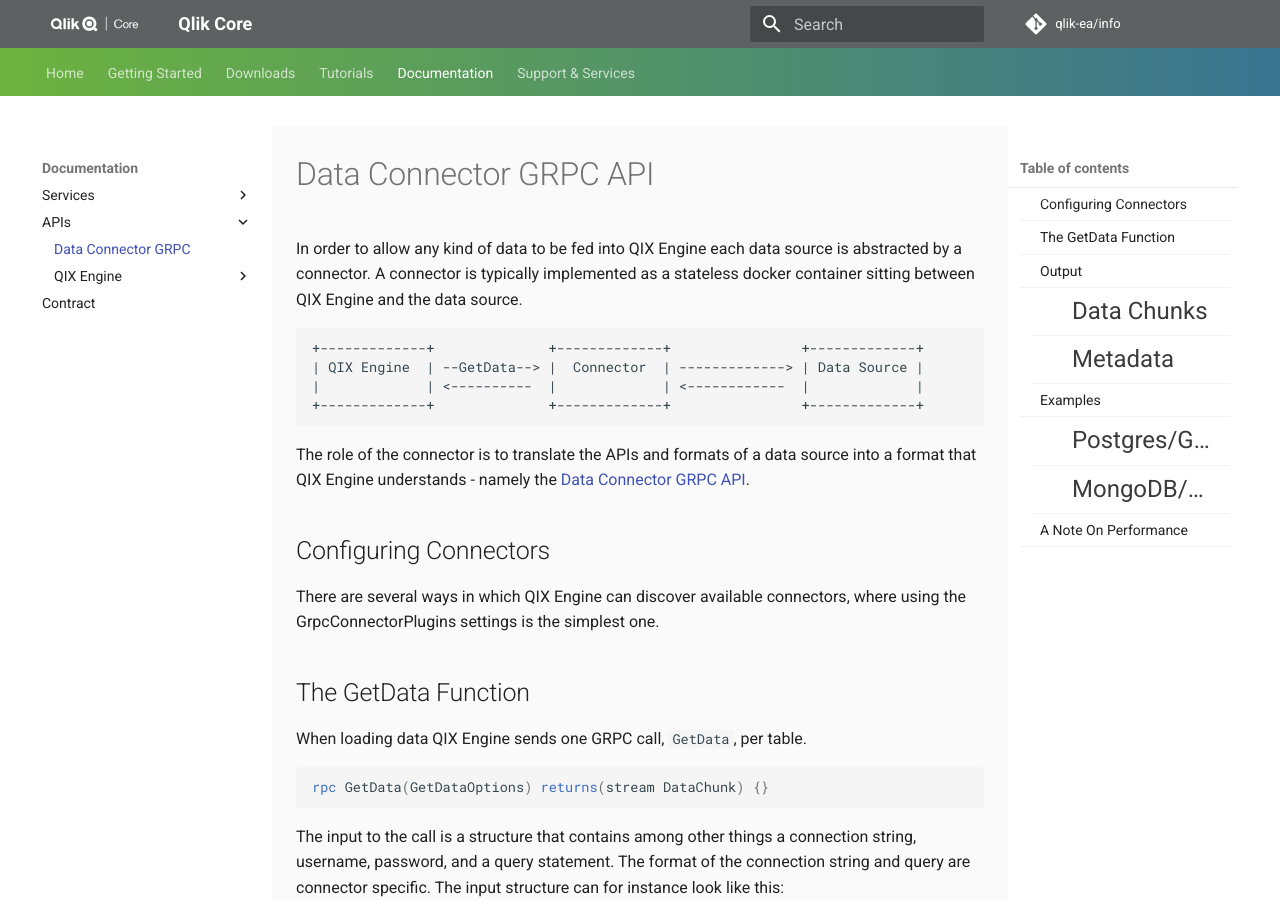
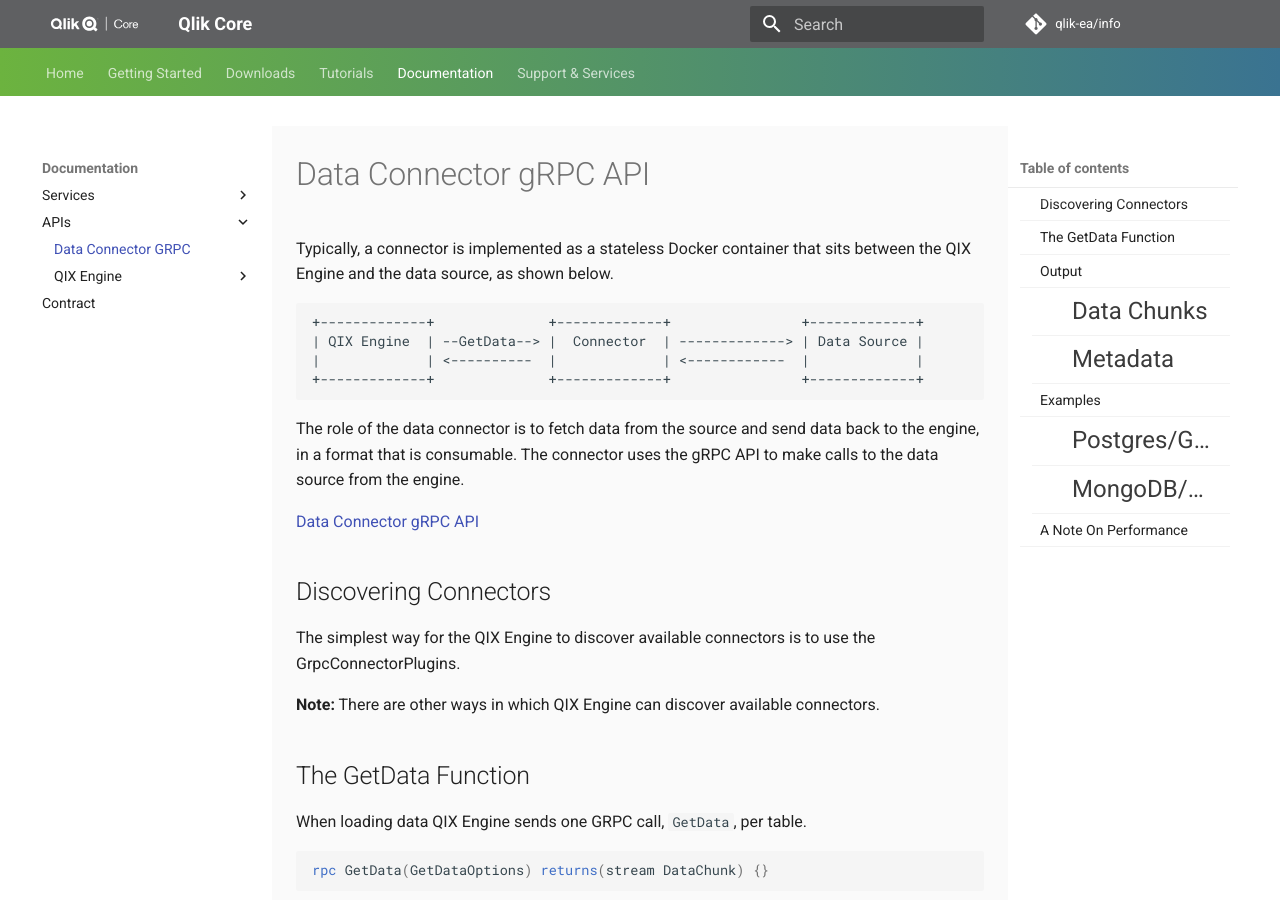
Before and after one commit to qlik-oss/core-website, an MkDocs documentation site: the page built from docs/documentation/apis/data-connector-grpc.md, in a window 1280 px wide and 900 px high. Built offline with MkDocs 1.6.1 and Material for MkDocs 9.7.7, drawn with Linux system fonts in a browser that asks for light colours; comment, search, counter and statistics services are not loaded; old or Windows-style settings are respelled for this version of MkDocs.

Commit message:
First section review

````diff
--- a/docs/documentation/apis/data-connector-grpc.md
+++ b/docs/documentation/apis/data-connector-grpc.md
@@ -1,7 +1,7 @@
-# Data Connector GRPC API
+# Data Connector gRPC API
 
-In order to allow any kind of data to be fed into QIX Engine each data source is abstracted by a connector. A connector
-is typically implemented as a stateless docker container sitting between QIX Engine and the data source.
+Typically, a connector is implemented as a stateless Docker container that
+sits between the QIX Engine and the data source, as shown below.
 
 ``` asciiart
 +-------------+              +-------------+                +-------------+
@@ -10,13 +10,23 @@
 +-------------+              +-------------+                +-------------+
 ```
 
-The role of the connector is to translate the APIs and formats of a data source into a format that QIX Engine
-understands - namely the [Data Connector GRPC API](data-connector-grpc.proto).
+[//]: # (This graphic will have to be replaced)
 
-## Configuring Connectors
+The role of the data connector is to fetch data from the source and send data back to the engine,
+in a format that is consumable.
+The connector uses the gRPC API to make calls to the data source from the engine.
 
-There are several ways in which QIX Engine can discover available connectors, where using the GrpcConnectorPlugins settings
-is the simplest one.
+[Data Connector gRPC API](data-connector-grpc.proto)
+
+## Discovering Connectors
+
+The simplest way for the QIX Engine to discover
+available connectors is to use the GrpcConnectorPlugins.
+
+[//]: # (I'm unsure about the plugins?? what is it?)
+
+**Note:** There are other ways in which
+QIX Engine can discover available connectors.
 
 ## The GetData Function
 
````
